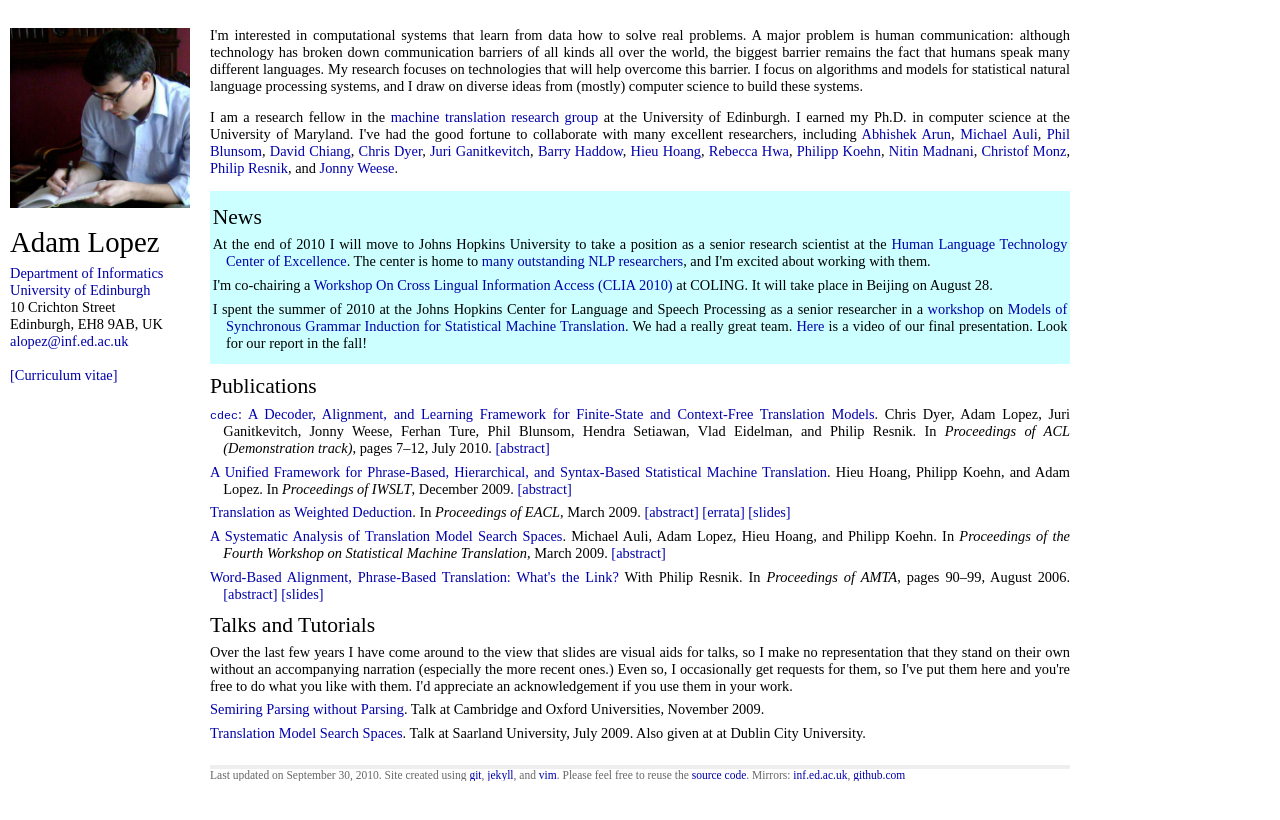
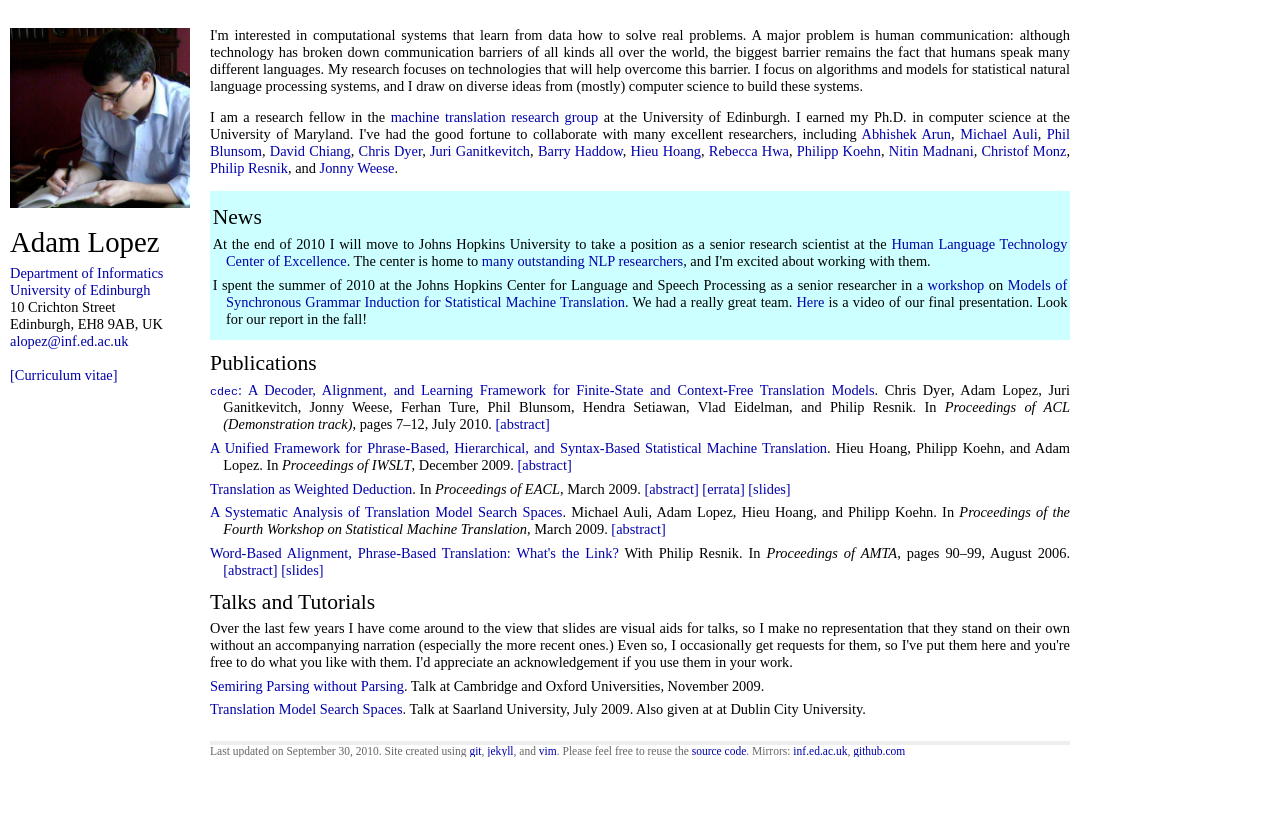
Before and after one commit to alopez/alopez.github.com, a Jekyll site: the page built from index.html, in a window 1280 px wide. Shown: the top 820 px of the page. Built offline with Jekyll 4.4.1, drawn with Linux system fonts in a browser that asks for light colours.

Commit message:
Workshop a success, but over

```diff
--- a/index.html
+++ b/index.html
@@ -48,10 +48,6 @@ I've had the good fortune to collaborate with many excellent researchers, includ
   Language Technology Center of Excellence</a>.  The center is home to <a
   href="http://web.jhu.edu/HLTCOE/People.html">many outstanding NLP researchers</a>,
   and I'm excited about working with them.
-<li> I'm co-chairing a
-  <a href="http://research.microsoft.com/en-us/UM/india/events/CLIA2010/page.htm">
-    Workshop On Cross Lingual Information Access (CLIA 2010)</a> at COLING.
-    It will take place in Beijing on August 28.</li>
 <li> I spent the summer of 2010 at the Johns Hopkins Center for Language
   and Speech Processing as a senior researcher
   in a <a href="http://www.clsp.jhu.edu/workshops/">workshop</a> on
```
